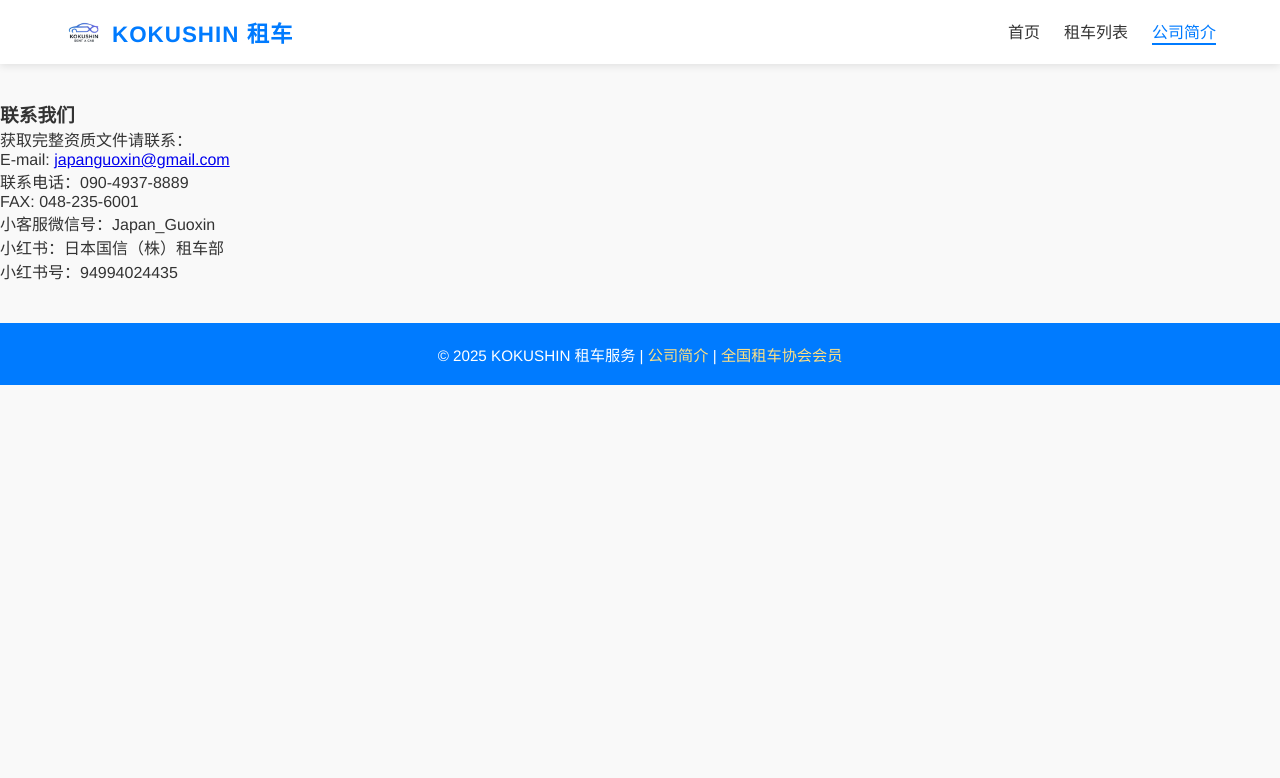
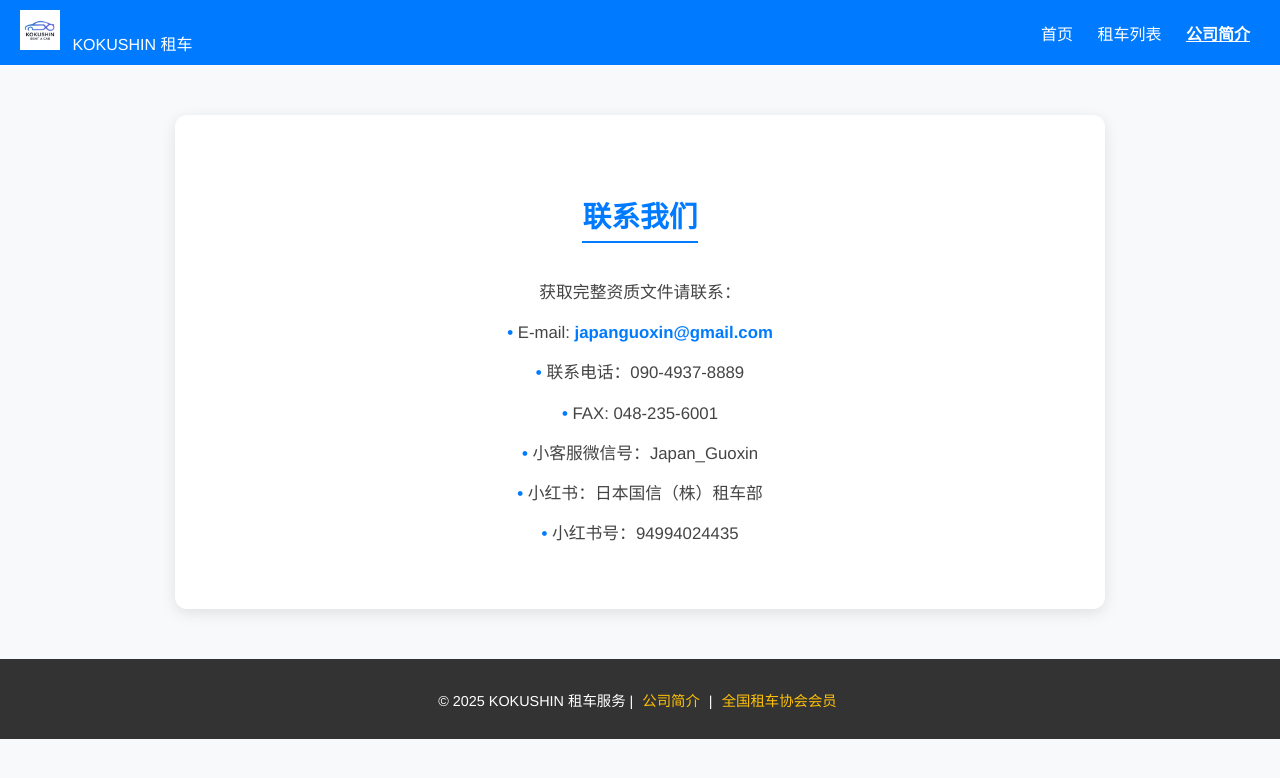
Before and after one commit to rikiiscat/kokushin-rental, a plain HTML site: page frontend/qualification.html in a window 1280 px wide. Drawn offline with Linux system fonts and the light colour scheme.

Commit message:
change qualification

```diff
--- a/frontend/qualification.html
+++ b/frontend/qualification.html
@@ -4,114 +4,73 @@
   <meta charset="UTF-8" />
   <meta name="viewport" content="width=device-width, initial-scale=1.0" />
   <title>公司资质 - KOKUSHIN 租车</title>
+  <link rel="stylesheet" href="style.css" />
 
   <style>
-    /* ======= 全局基础样式 ======= */
-    * {
-      margin: 0;
-      padding: 0;
-      box-sizing: border-box;
+    /* ========== Qualification 页面正文美化 ========== */
+    main {
+      background: white;
+      max-width: 850px;
+      margin: 50px auto;
+      padding: 50px 40px;
+      border-radius: 12px;
+      box-shadow: 0 4px 15px rgba(0, 0, 0, 0.1);
+      text-align: center;
+      animation: fadeIn 0.6s ease;
     }
 
-html, body {
-  font-family: "Helvetica Neue", "PingFang SC", "Noto Sans JP", sans-serif;
-  background-color: #f9f9f9;
-  color: #333;
-  scroll-behavior: smooth;
+    main h3 {
+      font-size: 1.8rem;
+      color: #007bff;
+      margin-bottom: 25px;
+      border-bottom: 2px solid #007bff;
+      display: inline-block;
+      padding-bottom: 6px;
     }
 
-/* ======= Header 导航栏 ======= */
-header {
-  display: flex;
-  justify-content: space-between;
-  align-items: center;
-  background: #fff;
-  box-shadow: 0 2px 8px rgba(0,0,0,0.1);
-  padding: 12px 5%;
-  position: sticky;
-  top: 0;
-  z-index: 1000;
+    main p {
+      font-size: 1.05rem;
+      color: #444;
+      margin: 10px 0;
+      line-height: 1.8;
     }
 
-.logo {
-  display: flex;
-  align-items: center;
-  font-size: 1.4rem;
+    main a {
+      color: #007bff;
       font-weight: bold;
-  color: #007bff;
-  letter-spacing: 1px;
+      text-decoration: none;
+      transition: color 0.3s ease;
     }
 
-.logo img {
-  height: 40px;
-  margin-right: 8px;
+    main a:hover {
+      color: #0056b3;
+      text-decoration: underline;
     }
 
-nav {
-  display: flex;
-  align-items: center;
+    /* 联系信息列表样式 */
+    main p::before {
+      content: "• ";
+      color: #007bff;
+      font-weight: bold;
     }
 
-nav a {
-  margin-left: 24px;
-  text-decoration: none;
-  color: #333;
-  font-weight: 500;
-  transition: color 0.3s ease, border-bottom 0.3s ease;
-  border-bottom: 2px solid transparent;
+    main p:first-of-type::before {
+      content: "";
     }
 
-nav a:hover,
-nav a.active {
-  color: #007bff;
-  border-bottom: 2px solid #007bff;
+    @keyframes fadeIn {
+      from { opacity: 0; transform: translateY(15px); }
+      to { opacity: 1; transform: translateY(0); }
     }
 
-/* ======= Google 翻译居中 ======= */
-#google_translate_element {
-  text-align: center;
-  margin: 12px auto;
-  padding: 6px 0;
+    /* 手机端优化 */
+    @media (max-width: 768px) {
+      main {
+        padding: 35px 20px;
+        margin: 30px 15px;
       }
-
-/* ======= Footer 页脚 ======= */
-footer {
-  text-align: center;
-  background-color: #007bff;
-  color: white;
-  padding: 20px;
-  font-size: 0.95rem;
-  margin-top: 40px;
-}
-
-footer a {
-  color: #ffe082;
-  text-decoration: none;
-  transition: color 0.3s;
-}
-
-footer a:hover {
-  color: #fff;
-}
-
-/* ======= 响应式设计 ======= */
-@media (max-width: 768px) {
-  header {
-    flex-direction: column;
-    align-items: center;
-    text-align: center;
-    padding: 15px 20px;
-  }
-
-  nav {
-    margin-top: 8px;
-    flex-wrap: wrap;
-    justify-content: center;
-  }
-
-  nav a {
-    margin: 6px 12px;
-  }
+      main h3 { font-size: 1.6rem; }
+      main p { font-size: 1rem; }
     }
 
   </style>
```
Lines whose indentation alone changed are shown as unchanged.
